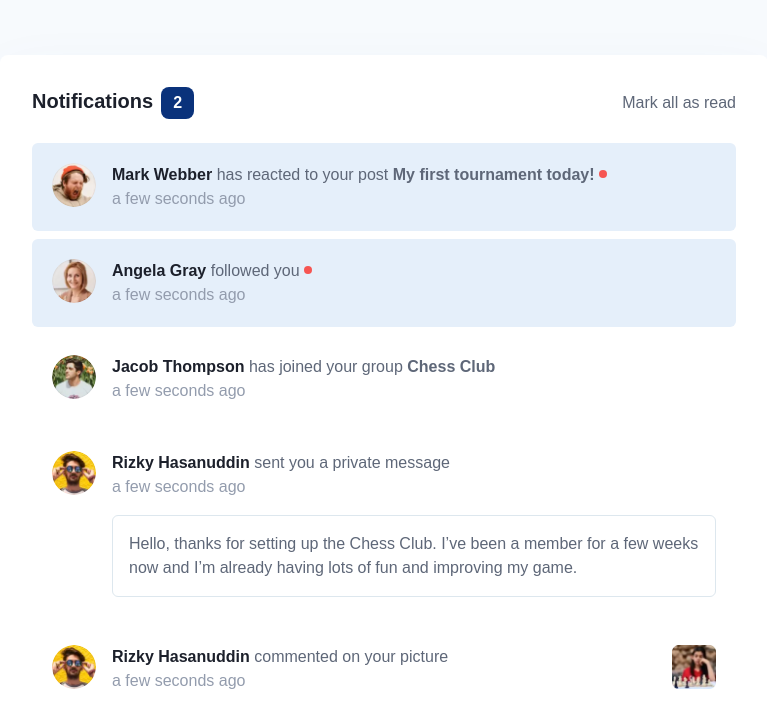
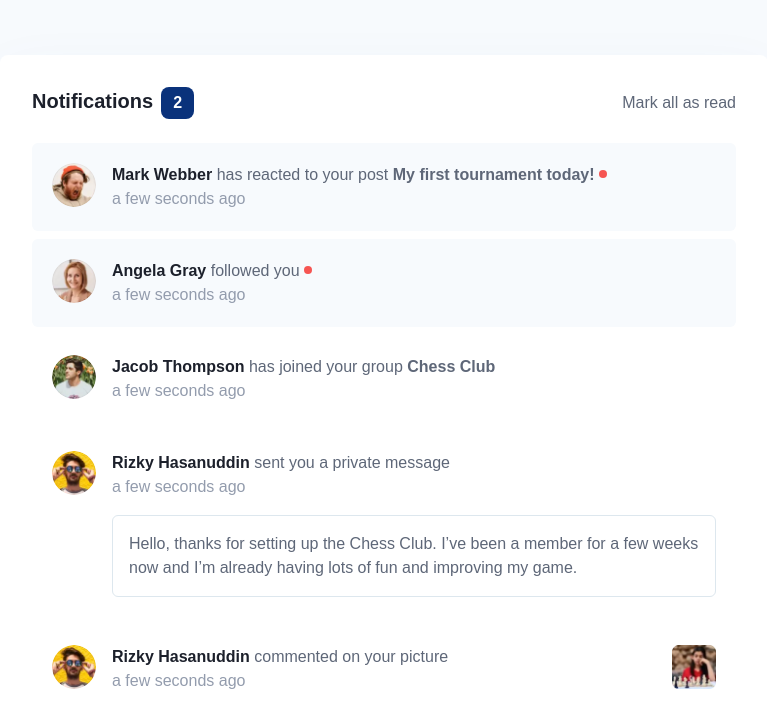
Before and after one commit to bartektricks/notification-challenge, a React (Vite) app: page / in a window 1280 px wide. Shown: the top 728 px of the page, without its empty margins (256-1023 px from the left). Built offline with nearby package versions, Linux system fonts and the light colour scheme.

Commit message:
Use proper notification card bg.

```diff
--- a/src/ NotificationCard.tsx
+++ b/src/ NotificationCard.tsx
@@ -48,7 +48,7 @@ const NotificationCard = ({
       tabIndex={0}
       onClick={handleMarkAsRead}
       className={`w-full rounded-md p-4 text-left sm:p-5 ${
-        isNew ? "bg-lightGreyBlue" : "cursor-default"
+        isNew ? "bg-snow" : "cursor-default"
       }`}
     >
       <div className="flex gap-4">
```
